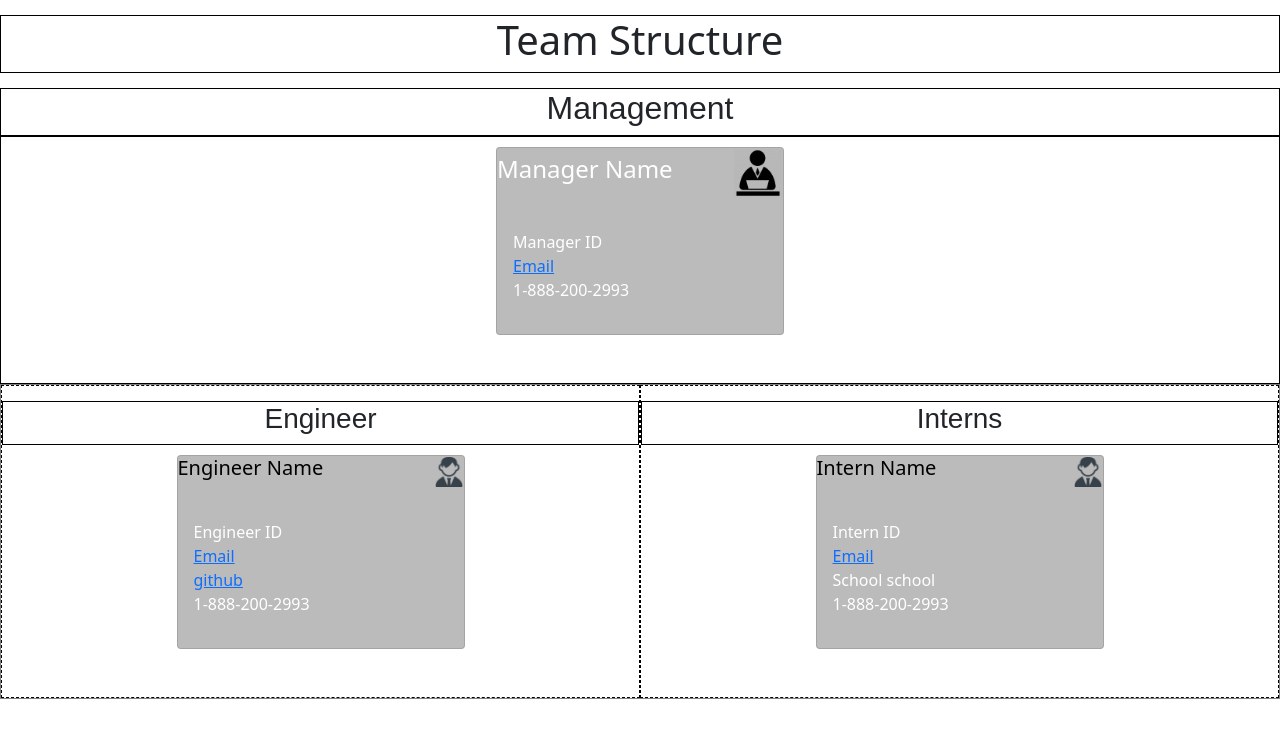
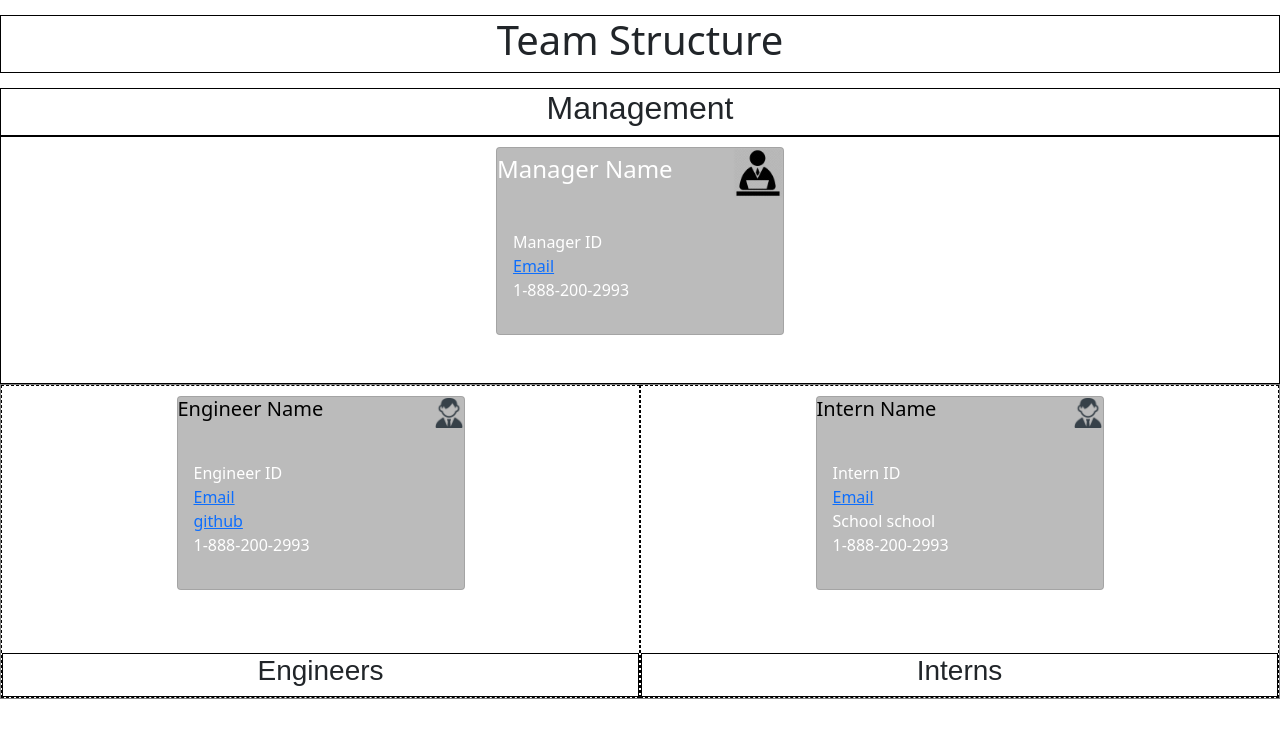
Before and after one commit to JoeDonMalone/TeamBuilder, a website: page index.html in a window 1280 px wide. Drawn offline with nearby package versions, Linux system fonts and the light colour scheme.

Commit message:
swapped employee and intern labels so as to not obstruct future charting lines

```diff
--- a/Develop/style.css
+++ b/Develop/style.css
@@ -1,7 +1,7 @@
-body {
+/* body {
     margin: 0;
     overflow: hidden;
-  }
+  } */
 
   h1, h2 {
     justify-content: center;
--- a/index.html
+++ b/index.html
@@ -41,9 +41,6 @@
         <div class = 'emp-intern-column'>
 
             <div class = 'intern-employee-container'>
-                <div class = 'headers-title-container-flex-row'>
-                    <h3>Engineer</h3>
-                </div>
                 <div class = 'intern-employee-container-flex-row'>
                     <div class="card text-white bg-primary mb-5 manager" style="max-width: 18rem;">
                         <div class="name-icon">
@@ -59,12 +56,12 @@
                         </div>
                     </div>
                 </div>
+                <div class = 'headers-title-container-flex-row'>
+                    <h3>Engineers</h3>
+                </div>
             </div>
 
             <div class = 'intern-employee-container'>
-                <div class = 'headers-title-container-flex-row'>
-                    <h3>Interns</h3>
-                </div>
                 <div class = 'intern-employee-container-flex-row'>
                     <div class="card text-white bg-primary mb-5 manager" style="max-width: 18rem;">
                         <div class="name-icon">
@@ -81,6 +78,9 @@
                         </div>
                     </div>
                 </div>
+                <div class = 'headers-title-container-flex-row'>
+                    <h3>Interns</h3>
+                </div>
             </div>
 
         </div>
--- a/index.js
+++ b/index.js
@@ -39,3 +39,5 @@ class Line {
         $(this).attr("href", newUrl); // Set herf value
     });
 });
+
+// for(var i = 5)
```
